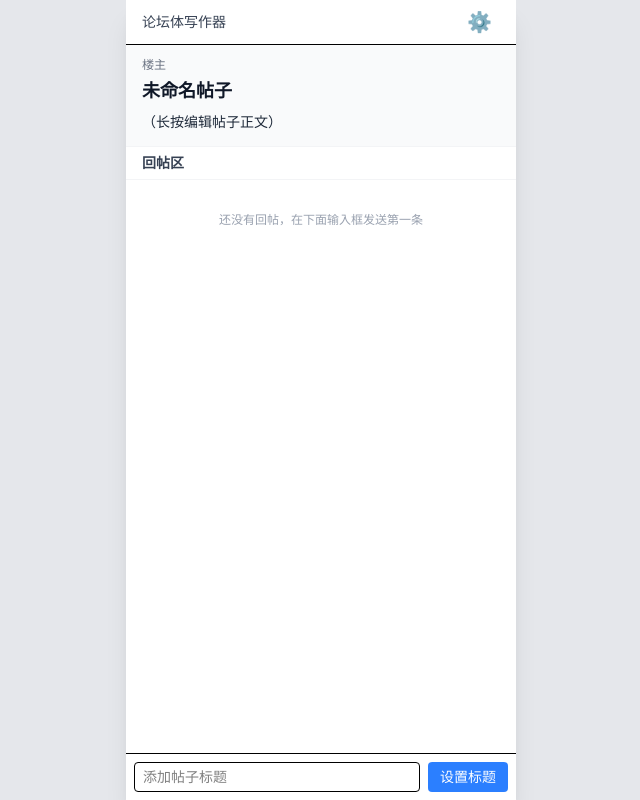
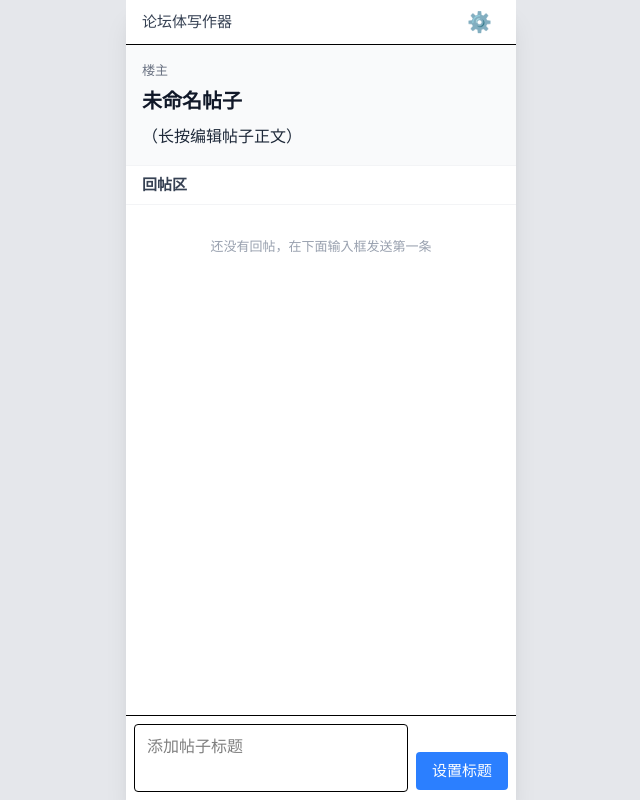
Before and after one commit to congrongpo/luntanti, a React (Vite) app: page / in a window 1280 px wide. Shown: the whole page, without its empty margins (319-959 px from the left). Built offline with nearby package versions, Linux system fonts and the light colour scheme.

Commit message:
改字号

```diff
--- a/src/App.tsx
+++ b/src/App.tsx
@@ -1,4 +1,4 @@
-import { useEffect, useRef, useState } from 'react'
+import { useEffect, useLayoutEffect, useRef, useState } from 'react'
 import { flushSync } from 'react-dom'
 import { createRoot } from 'react-dom/client'
 import { toPng } from 'html-to-image'
@@ -21,7 +21,7 @@ type DialogState =
   | { type: 'quote'; floorId: string }
   | { type: 'move'; floorId: string }
   | { type: 'likes'; floorId: string }
-  | { type: 'insertAbove'; floorId: string } // 新增
+  | { type: 'insertAbove'; floorId: string }
   | { type: 'editTitle' }
   | { type: 'editOwnerName' }
   | { type: 'editBody' }
@@ -32,19 +32,34 @@ type DialogState =
 export default function App() {
   const [post, setPost] = useState<Post>(() => {
     try {
-      const raw = localStorage.getItem('forum-post')
-      return raw ? normalizePost(JSON.parse(raw)) : initialPost
+        const raw = localStorage.getItem('forum-post')
+        return raw ? normalizePost(JSON.parse(raw)) : initialPost
     } catch {
-      return initialPost
+        return initialPost
     }
   })
 
   const [draft, setDraft] = useState('')
   const [dialog, setDialog] = useState<DialogState>(null)
   const [showSettings, setShowSettings] = useState(false)
+
   const listRef = useRef<HTMLDivElement>(null)
   const headerTimer = useRef<number | null>(null)
-  const phoneRef = useRef<HTMLDivElement>(null) // 新增：用来获取实际宽度
+  const phoneRef = useRef<HTMLDivElement>(null)
+  const inputRef = useRef<HTMLTextAreaElement>(null)
+  const MAX_HEIGHT = 250 // 超过这个高度（约11行）就固定并滚动
+
+  // 当 draft 变化时，动态调整输入框高度
+  useLayoutEffect(() => {
+    const el = inputRef.current
+    if (!el) return
+    el.style.height = 'auto' // 先重置为自适应
+    // 设置新高度，但不能超过 MAX_HEIGHT
+    const newHeight = Math.min(el.scrollHeight, MAX_HEIGHT)
+    el.style.height = `${newHeight}px`
+    // 超过最大高度时开启滚动，否则隐藏滚动条
+    el.style.overflowY = el.scrollHeight > MAX_HEIGHT ? 'auto' : 'hidden'
+  }, [draft])
 
   useEffect(() => {
     localStorage.setItem('forum-post', JSON.stringify(post))
@@ -136,11 +151,9 @@ export default function App() {
     const selected = post.floors.slice(startFloor, endFloor + 1)
     if (selected.length === 0) return
 
-    // 【核心修改】获取当前容器的真实物理宽度（手机满屏或电脑上的390px）
     const actualWidth = phoneRef.current?.offsetWidth || 390
 
     const host = document.createElement('div')
-    // 将隐藏容器的宽度设为动态获取的宽度
     host.style.cssText = `position:absolute; top:0; left:0; z-index:-1; width:${actualWidth}px; background:#fff; opacity:0.01; pointer-events:none;`
     document.body.appendChild(host)
     const root = createRoot(host)
@@ -159,14 +172,14 @@ export default function App() {
             {keepHeader && idx === 0 && (
               <div style={{ borderBottom: '1px solid #eee', paddingBottom: '10px', marginBottom: '10px' }}>
                 <div style={{ display: 'flex', justifyContent: 'space-between', marginBottom: '2px' }}>
-                  <div style={{ fontSize: '12px', color: '#888' }}>{post.nickname || '楼主'}</div>
-                  {post.boardName && <div style={{ fontSize: '12px', color: '#888', backgroundColor: '#f3f4f6', padding: '0 4px', borderRadius: '2px' }}>{post.boardName}</div>}
+                  <div style={{ fontSize: '13px', color: '#888' }}>{post.nickname || '楼主'}</div>
+                  {post.boardName && <div style={{ fontSize: '13px', color: '#888', backgroundColor: '#f3f4f6', padding: '0 4px', borderRadius: '2px' }}>{post.boardName}</div>}
                 </div>
-                <div style={{ fontWeight: 'bold', fontSize: '18px', marginBottom: '4px', color: '#000' }}>{post.title}</div>
+                <div style={{ fontWeight: 'bold', fontSize: '20px', marginBottom: '6px', color: '#000' }}>{post.title}</div>
                 {post.body && (
-                  <div style={{ fontSize: '14px', whiteSpace: 'pre-wrap', color: '#333', lineHeight: 1.5 }}>{post.body}</div>
+                  <div style={{ fontSize: '16px', whiteSpace: 'pre-wrap', color: '#333', lineHeight: 1.6 }}>{post.body}</div>
                 )}
-                <div style={{ fontWeight: 'bold', fontSize: '14px', marginTop: '12px', marginBottom: '6px', color: '#333' }}>回帖区</div>
+                <div style={{ fontWeight: 'bold', fontSize: '15px', marginTop: '12px', marginBottom: '6px', color: '#333' }}>回帖区</div>
               </div>
             )}
             {chunk.map(floor => {
@@ -188,7 +201,7 @@ export default function App() {
           pixelRatio: 2,
           backgroundColor: '#fff',
           style: { opacity: '1' },
-          width: actualWidth // 确保 html-to-image 也按照真实宽度去裁剪
+          width: actualWidth
         })
         const a = document.createElement('a')
         a.href = dataUrl
@@ -205,6 +218,7 @@ export default function App() {
     root.unmount()
     document.body.removeChild(host)
   }
+
   const targetFloor = (id: string) => post.floors.find(f => f.id === id)
 
   const onHeaderPointerDown = () => {
@@ -219,12 +233,12 @@ export default function App() {
       <div ref={phoneRef} className="w-full max-w-[390px] bg-white h-screen flex flex-col shadow-xl overflow-hidden">
 
         <div className="shrink-0 z-20 bg-white border-b px-4 py-2 flex items-center justify-between">
-          <div className="text-sm font-medium truncate text-gray-700">论坛体写作器</div>
+          <div className="text-[15px] font-medium truncate text-gray-700">论坛体写作器</div>
           <button onClick={() => setShowSettings(s => !s)} className="text-xl px-2">⚙️</button>
         </div>
 
         {showSettings && (
-          <div className="shrink-0 z-20 border-b p-4 space-y-2 text-sm bg-gray-50">
+          <div className="shrink-0 z-20 border-b p-4 space-y-2 text-[14px] bg-gray-50">
             <label className="flex justify-between items-center">
               显示点赞数
               <input type="checkbox" checked={post.settings.showLikes}
@@ -232,7 +246,6 @@ export default function App() {
             </label>
             <button onClick={() => setPost(p => ({ ...p, floors: randomizeLikes(p.floors) }))}
               className="w-full py-2 border rounded bg-white">随机设置所有点赞数</button>
-            {/* 新增：点赞清零 */}
             <button onClick={() => setPost(p => ({ ...p, floors: clearLikes(p.floors) }))}
               className="w-full py-2 border rounded bg-white text-gray-600">点赞数清零</button>
             <button onClick={() => setDialog({ type: 'screenshot' })}
@@ -254,26 +267,25 @@ export default function App() {
             onPointerUp={onHeaderPointerUp}
             onPointerLeave={onHeaderPointerUp}
             onContextMenu={e => e.preventDefault()}
-            className="px-4 py-3 border-b border-gray-100 bg-gray-50 select-none relative"
+            className="px-4 py-4 border-b border-gray-100 bg-gray-50 select-none relative"
           >
-            {/* 版面名称用淡色方框框起来 */}
-            <div className="absolute top-3 right-4">
+            <div className="absolute top-4 right-4">
               {post.boardName && (
-                <span className="text-xs text-gray-500 bg-gray-200/60 px-1.5 py-0.5 rounded">{post.boardName}</span>
+                <span className="text-[13px] text-gray-500 bg-gray-200/60 px-1.5 py-0.5 rounded">{post.boardName}</span>
               )}
             </div>
-            <div className="text-xs text-gray-500 mb-1">
+            <div className="text-[13px] text-gray-500 mb-1.5">
               {post.nickname || '楼主'}
             </div>
-            <div className="text-lg font-bold mb-1.5 pr-16 break-words text-gray-900">
+            <div className="text-xl font-bold mb-2 pr-16 break-words text-gray-900">
               {post.title || '未命名帖子'}
             </div>
-            <div className="text-sm whitespace-pre-wrap break-words text-gray-800 leading-relaxed">
+            <div className="text-[16px] whitespace-pre-wrap break-words text-gray-800 leading-relaxed">
               {post.body || '（长按编辑帖子正文）'}
             </div>
           </div>
 
-          <div className="px-4 py-1.5 font-bold text-sm text-gray-700 bg-white border-b border-gray-100">
+          <div className="px-4 py-2 font-bold text-[15px] text-gray-700 bg-white border-b border-gray-100">
             回帖区
           </div>
 
@@ -284,24 +296,29 @@ export default function App() {
           ))}
 
           {post.floors.length === 0 && (
-            <div className="text-center text-xs text-gray-400 py-8">
+            <div className="text-center text-[13px] text-gray-400 py-8">
               还没有回帖，在下面输入框发送第一条
             </div>
           )}
         </div>
 
-        <div className="shrink-0 z-20 bg-white border-t p-2 flex gap-2">
+        {/* 底部固定输入框 */}
+        <div className="shrink-0 z-20 bg-white border-t p-2 flex items-end gap-2">
           <textarea
+            ref={inputRef}
             value={draft}
             onChange={e => setDraft(e.target.value)}
             onKeyDown={e => {
               if (e.key === 'Enter' && !e.shiftKey) { e.preventDefault(); add() }
             }}
-            rows={1}
             placeholder={!post.title ? '添加帖子标题' : '写点什么…'}
-            className="flex-1 border rounded px-2 py-1 text-sm resize-none focus:outline-none focus:ring-1 focus:ring-blue-500"
+            className="flex-1 border rounded px-3 py-2 text-[16px] resize-none focus:outline-none focus:ring-1 focus:ring-blue-500 overflow-hidden leading-relaxed"
+            style={{ minHeight: '42px' }} // 保证默认有一行的高度
           />
-          <button onClick={add} className="px-3 bg-blue-500 text-white rounded text-sm whitespace-nowrap">
+          <button
+            onClick={add}
+            className="px-4 py-2 bg-blue-500 text-white rounded text-[15px] whitespace-nowrap mb-[2px]"
+          >
             {!post.title ? '设置标题' : '发送'}
           </button>
         </div>
@@ -325,7 +342,6 @@ export default function App() {
           <SingleFieldDialog label="修改版面（留空则不显示）" value={post.boardName} onSave={v => setPost(p => ({ ...p, boardName: v.trim() }))} onClose={() => setDialog(null)} />
         )}
 
-        {/* 新增：向上插入楼层弹窗 */}
         {dialog?.type === 'insertAbove' && (
           <SingleFieldDialog label="输入要插入到上方的内容" value="" multiline
             onSave={v => {
@@ -352,7 +368,6 @@ export default function App() {
           return <SingleFieldDialog label="修改昵称（留空则不显示）" value={f.nickname} onSave={v => setPost(p => ({ ...p, floors: updateFloor(p.floors, f.id, { nickname: v.trim() }) }))} onClose={() => setDialog(null)} />
         })()}
 
-        {/* 修改引用逻辑：只能选当前楼层之前的楼层 */}
         {dialog?.type === 'quote' && (() => {
           const currentIndex = post.floors.findIndex(x => x.id === dialog.floorId)
           if (currentIndex === -1) return null
```
Also changed, not shown: src/FloorItem.tsx (+13 -9 lines).
